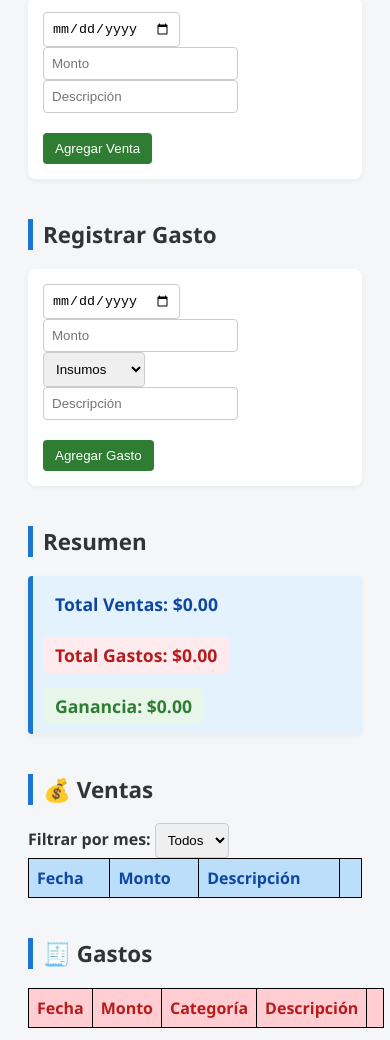
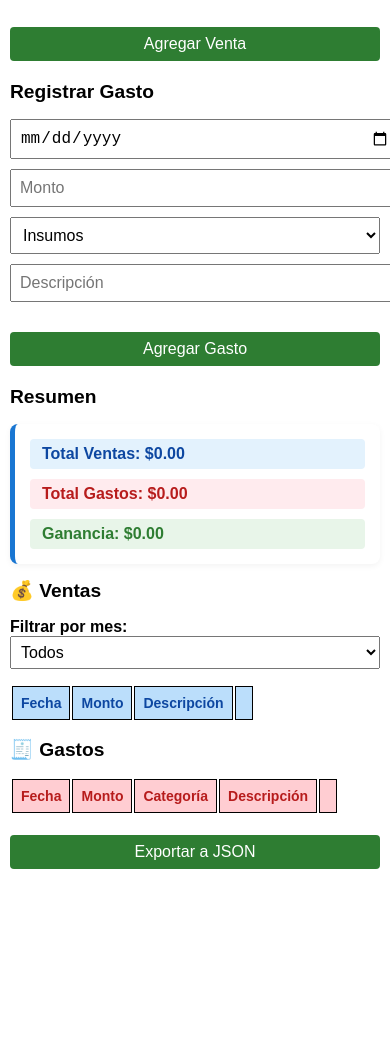
Before and after one commit to faustopavan12/foodtruckapp, a plain HTML site: page index.html in a window 390 px wide. Shown: the part 228-1268 px from the top of the page. After the commit the page ends 1107 px from the top, so only its background shows below. Drawn offline with Linux system fonts and the light colour scheme.

Commit message:
Update styles.css

```diff
--- a/styles.css
+++ b/styles.css
@@ -1,102 +1,61 @@
-/* Estilos generales */
+/* Estructura general */
 body {
-    font-family: 'Segoe UI', sans-serif;
-    padding: 20px;
-    background: #f4f6f8;
-    color: #333;
+    margin: 10px;
+    font-family: Arial, sans-serif;
+    max-width: 100%;
+    overflow-x: hidden;
 }
 
-h1 {
-    text-align: center;
-    margin-bottom: 40px;
-    color: #1976d2;
+form {
+    display: flex;
+    flex-wrap: wrap;
+    gap: 10px;
+    margin-bottom: 20px;
 }
 
-h2 {
-    margin-top: 40px;
-    border-left: 5px solid #1976d2;
-    padding-left: 10px;
-    font-size: 1.4rem;
+input, select, button {
+    padding: 8px;
+    font-size: 16px;
+    flex: 1 1 200px;
 }
 
-/* Formularios */
-form {
-    background-color: #fff;
-    padding: 15px;
-    border-radius: 8px;
-    box-shadow: 0 2px 5px rgba(0, 0, 0, 0.05);
-    margin-bottom: 30px;
-}
-
-input,
-select {
-    padding: 8px;
-    margin-right: 10px;
-    border: 1px solid #ccc;
-    border-radius: 4px;
-}
-
-.btn {
-    padding: 8px 12px;
-    background: #1976d2;
-    color: white;
-    border: none;
-    border-radius: 4px;
-    cursor: pointer;
-    transition: background 0.3s ease;
-}
-
-.btn:hover {
-    background: #1258a0;
-}
-
-/* Resumen */
-#resumen {
-    font-weight: bold;
-    font-size: 1.1rem;
-    background: #e3f2fd;
-    padding: 10px;
-    border-left: 5px solid #1976d2;
-    border-radius: 4px;
-}
-
-/* Tablas generales */
-table {
-    width: 100%;
-    border-collapse: collapse;
-    /* importante para que los bordes se unan bien */
-}
-
+/* Tablas */
 th,
 td {
     border: 1px solid black;
-    /* línea fina negra */
     padding: 8px;
     text-align: left;
 }
 
-/* Encabezado Ventas */
 #tablaVentas thead {
     background-color: #bbdefb;
     color: #0d47a1;
 }
 
-/* Encabezado Gastos */
 #tablaGastos thead {
     background-color: #ffcdd2;
     color: #b71c1c;
 }
 
-/* Filas alternadas para mejor lectura */
 #tablaVentas tbody tr:nth-child(even),
 #tablaGastos tbody tr:nth-child(even) {
     background-color: #f9f9f9;
+}
+
+/* Hacer que las tablas sean scrollables en móviles */
+#tablaVentas, #tablaGastos {
+    width: 100%;
+    overflow-x: auto;
+    display: block;
 }
 
 /* Botón exportar */
 button.btn:last-of-type {
     background: #2e7d32;
     margin-top: 20px;
+    color: white;
+    border: none;
+    border-radius: 4px;
 }
 
 button.btn:last-of-type:hover {
@@ -113,9 +72,9 @@ button.btn:last-of-type:hover {
     border-left: 5px solid #1976d2;
     border-radius: 8px;
     box-shadow: 0 2px 6px rgba(0, 0, 0, 0.05);
+    margin: 10px 0;
 }
 
-/* Etiquetas de resumen */
 .resumen-box span {
     padding: 6px 12px;
     border-radius: 4px;
@@ -137,7 +96,8 @@ button.btn:last-of-type:hover {
     color: #2e7d32;
 }
 
-btn-delete {
+/* Botón eliminar */
+.btn-delete {
     background-color: #2e7d32;
     border: none;
     padding: 5px 8px;
@@ -154,3 +114,47 @@ td button.btn-delete {
     display: block;
     margin: 0 auto;
 }
+
+/* Filtro por mes */
+#filtroMes {
+    margin: 15px 0;
+}
+
+#filtroMes select {
+    padding: 6px;
+    font-size: 16px;
+}
+
+/* ✅ Media query para pantallas pequeñas (responsive) */
+@media (max-width: 600px) {
+    h1, h2 {
+        font-size: 1.2em;
+    }
+
+    table {
+        font-size: 14px;
+    }
+
+    .resumen-box {
+        flex-direction: column;
+        gap: 10px;
+    }
+
+    form {
+        flex-direction: column;
+    }
+
+    input, select, button {
+        width: 100%;
+        flex: 1 1 100%;
+    }
+
+    button.btn {
+        font-size: 16px;
+    }
+
+    #tablaVentas, #tablaGastos {
+        overflow-x: auto;
+        display: block;
+    }
+}
```
